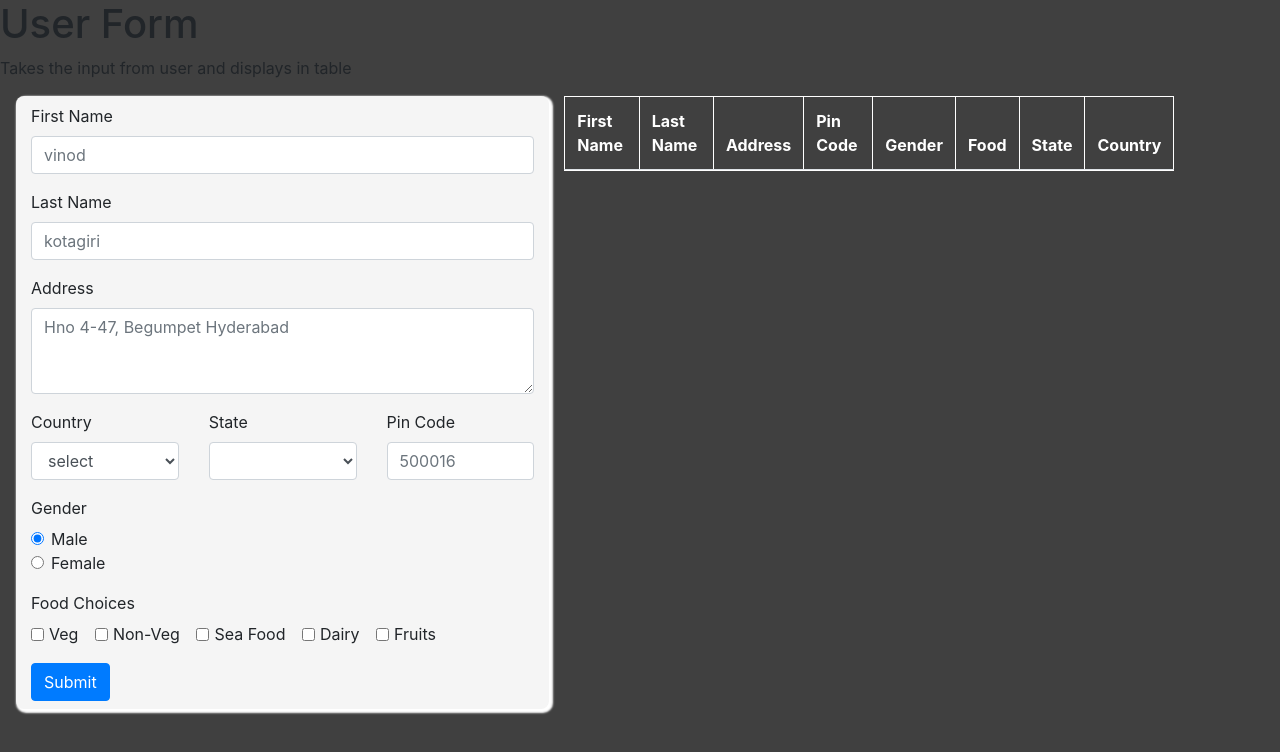
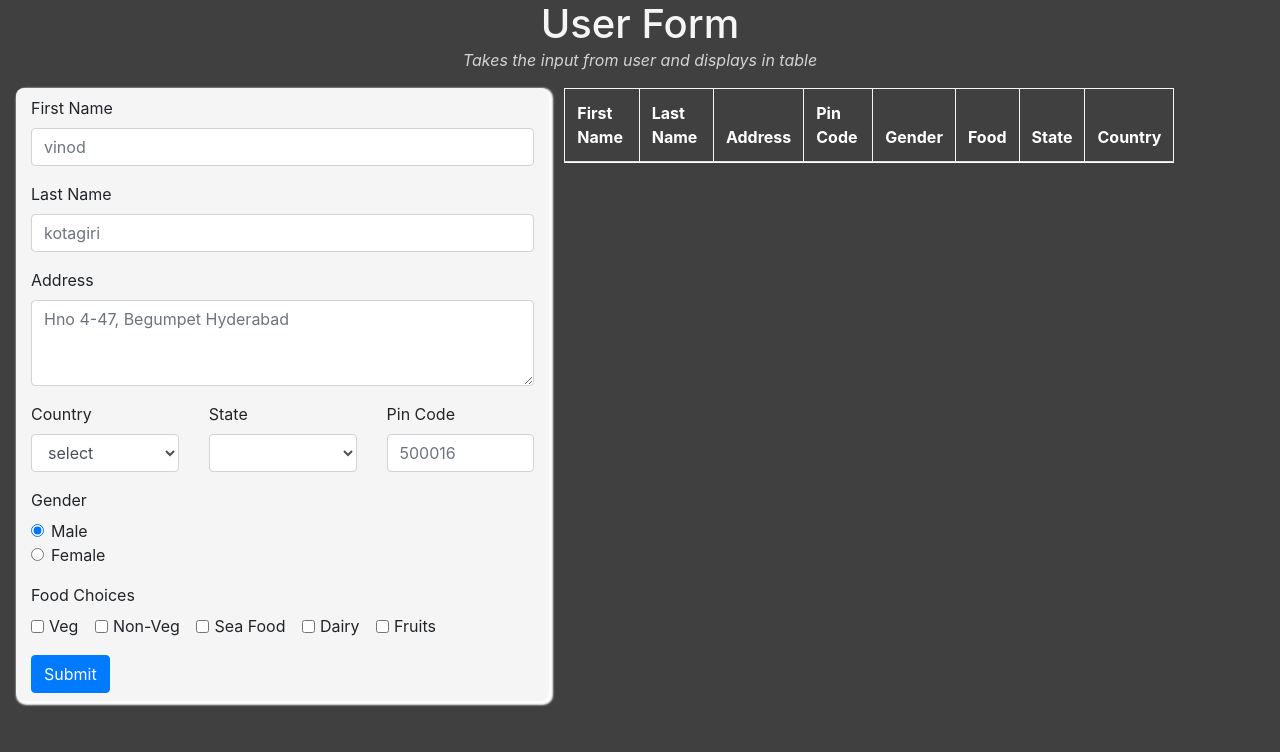
Before and after one commit to vinodkotagiri/dom-manupulation-form, a plain HTML site: page index.html in a window 1280 px wide. Drawn offline with nearby package versions, Linux system fonts and the light colour scheme.

Commit message:
updated files

```diff
--- a/styles.css
+++ b/styles.css
@@ -1,5 +1,21 @@
+@import url('https://fonts.googleapis.com/css2?family=Ubuntu&display=swap');
+
 body {
     background-color: rgba(0, 0, 0, .75) !important;
+    font-family: 'Ubuntu', sans-serif;
+}
+
+#title {
+    text-align: center;
+    margin-bottom: 0;
+    color: whitesmoke;
+}
+
+#description {
+    text-align: center;
+    margin-bottom: 16px;
+    color: lightgray;
+    font-style: italic;
 }
 
 .container-fluid {
@@ -22,11 +38,11 @@ table {
 }
 
 .table thead th {
-    border: 1px solid #fff;
+    border: 1px solid whitesmoke;
     color: #fff;
 }
 
 .table tbody td {
-    border: 1px solid #fff;
+    border: 1px solid whitesmoke;
     color: #fff;
 }
```
